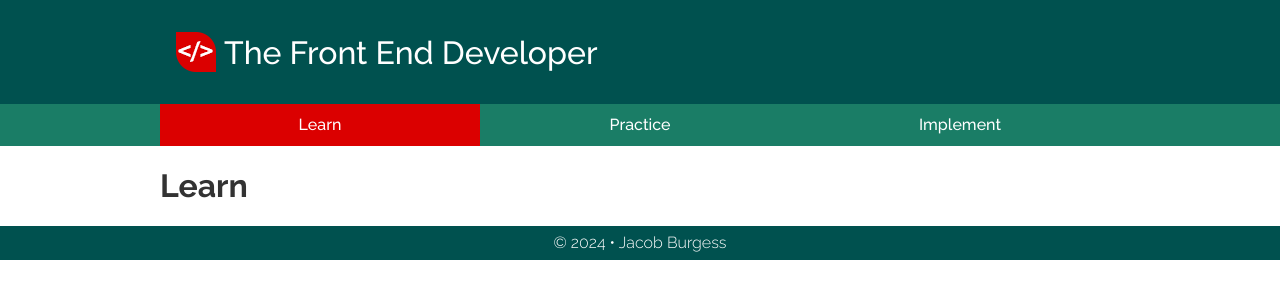
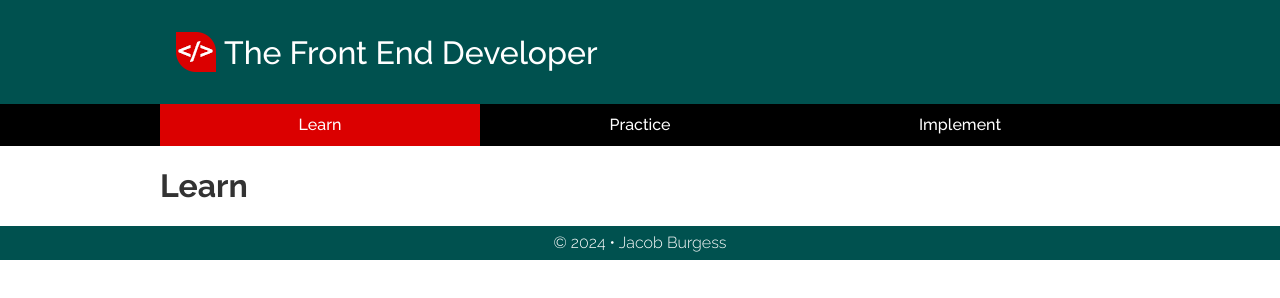
Before and after one commit to Burgessdude/My-Responsive-Start-Folder, a plain HTML site: page index.html in a window 1280 px wide. Drawn offline with Linux system fonts and the light colour scheme.

Commit message:
contrast again

```diff
--- a/scss/_small.scss
+++ b/scss/_small.scss
@@ -37,7 +37,7 @@ header {
 }
 
 #navWrapper {
-  background-color: rgb(26, 125, 102);
+  background-color: rgb(0, 0, 0);
 }
 
 nav {
```
Also changed, not shown: css/styles.css, css/styles.min.css.
